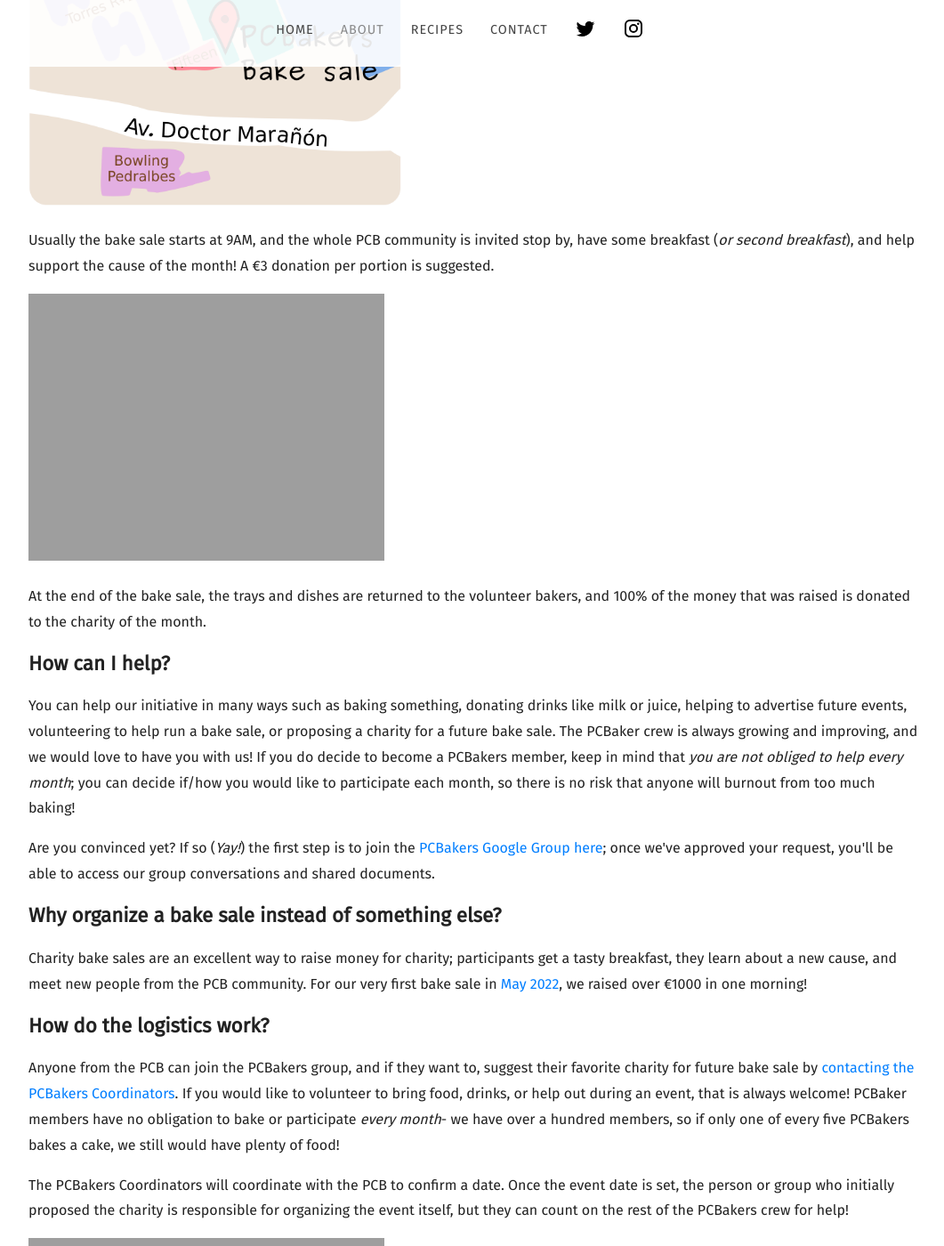
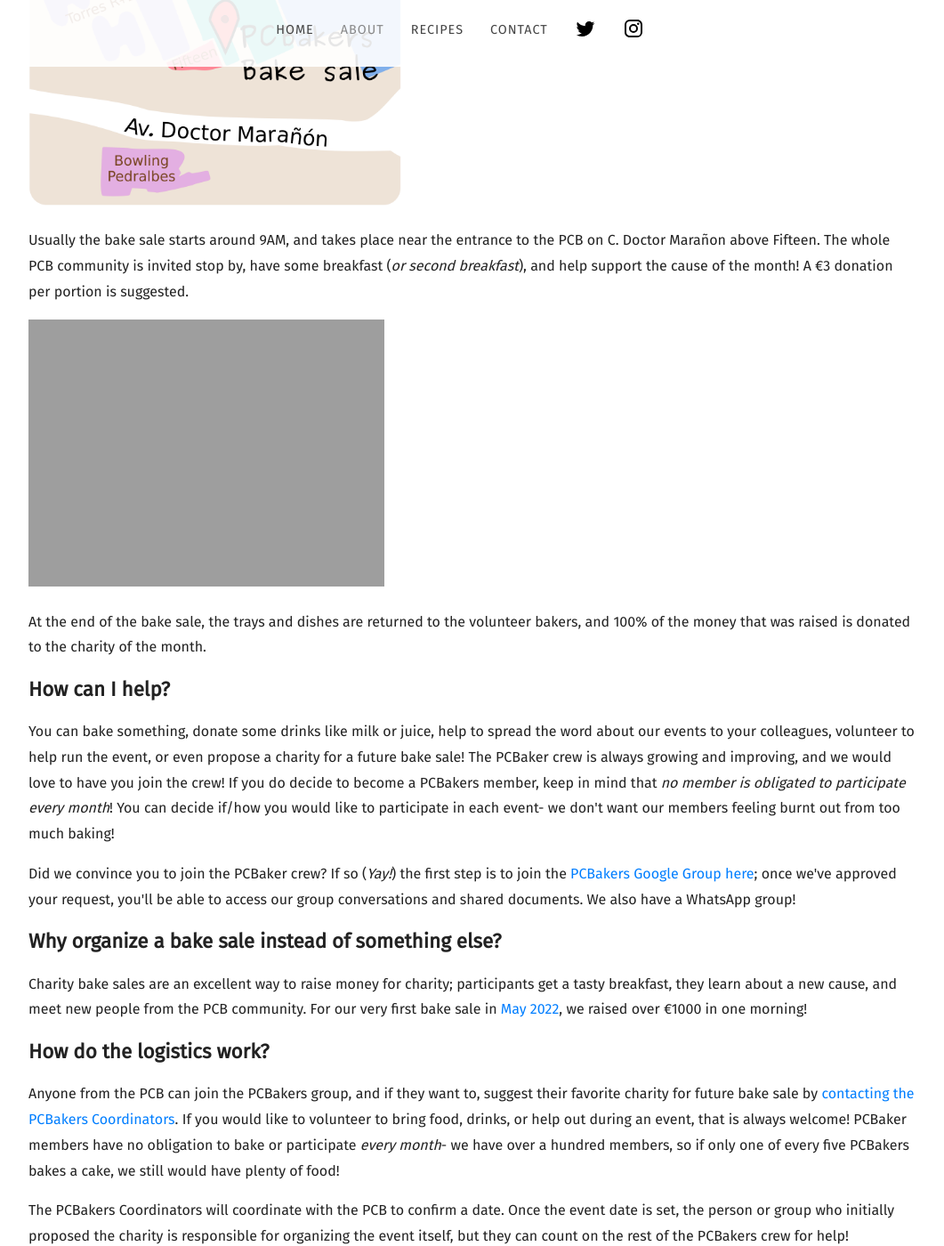
Before and after one commit to willblev/PCBakers, a Jekyll site: the page built from about.html, in a window 1280 px wide and 1400 px high, scrolled down 1425 px. Shown: the whole window at 89% size, without its empty margins (108-1169 px from the left). Built offline with Jekyll 4.4.1, drawn with Linux system fonts in a browser that asks for light colours; some web fonts are replaced; some of the changed text lies outside the part shown.

Commit message:
Update about.html

```diff
--- a/about.html
+++ b/about.html
@@ -19,12 +19,12 @@ title: About
 
 	<h2>What is a PCBakers bake sale?</h2>
 
-		<p>Once a month, we organize a charity bake sale breakfast at the PCB. On the morning of a bake sale, we set up a few tables, start brewing the coffee, and start to cut the delicious homemade pastries into generous individual portions. </p>
+		<p>Once a month, we organize a charity bake sale breakfast at the PCB. On the morning of a bake sale, we set up a few tables, start brewing the coffee, and divide the delicious homemade pastries into generous individual portions. </p>
 		<div class="image" style="max-width:500px; height:auto " >
 			<img src="{{ site.baseurl }}/images/PCB_bake_sale_map.png" alt="PCB_bake_sale_map">
 		</div>
 
-		<p>Usually the bake sale starts at 9AM, and the whole PCB community is invited stop by, have some breakfast (<i>or second breakfast</i>), and help support the cause of the month! A €3 donation per portion is suggested.</p>
+		<p>Usually the bake sale starts around 9AM, and takes place near the entrance to the PCB on C. Doctor Marañon above Fifteen. The whole PCB community is invited stop by, have some breakfast (<i>or second breakfast</i>), and help support the cause of the month! A €3 donation per portion is suggested.</p>
 
 		<div class="image" style="max-width:500px; height:auto " >
 			<img src="{{ site.baseurl }}/images/delicious-food.png" alt="Delicious food prepared by the PCBakers">
@@ -33,9 +33,9 @@ title: About
 
 	<h2>How can I help?</h2>
 
-	<p>You can help our initiative in many ways such as baking something, donating drinks like milk or juice, helping to advertise future events, volunteering to help run a bake sale, or proposing a charity for a future bake sale. The PCBaker crew is always growing and improving, and we would love to have you with us! If you do decide to become a PCBakers member, keep in mind that <i>you are not obliged to help every month</i>; you can decide if/how you would like to participate each month, so there is no risk that anyone will burnout from too much baking!</p>
+		<p>You can bake something, donate some drinks like milk or juice, help to spread the word about our events to your colleagues, volunteer to help run the event, or even propose a charity for a future bake sale! The PCBaker crew is always growing and improving, and we would love to have you join the crew! If you do decide to become a PCBakers member, keep in mind that <i>no member is obligated to participate every month</i>! You can decide if/how you would like to participate in each event- we don't want our members feeling burnt out from too much baking!</p>
 
-		<p>Are you convinced yet? If so (<i>Yay!</i>) the first step is to join the <a href="https://groups.google.com/g/PCBakers" target="_blank">PCBakers Google Group here</a>; once we've approved your request, you'll be able to access our group conversations and shared documents.</p>
+		<p>Did we convince you to join the PCBaker crew? If so (<i>Yay!</i>) the first step is to join the <a href="https://groups.google.com/g/PCBakers" target="_blank">PCBakers Google Group here</a>; once we've approved your request, you'll be able to access our group conversations and shared documents. We also have a WhatsApp group!</p>
 
 
 	<h2>Why organize a bake sale instead of something else?</h2>
```
